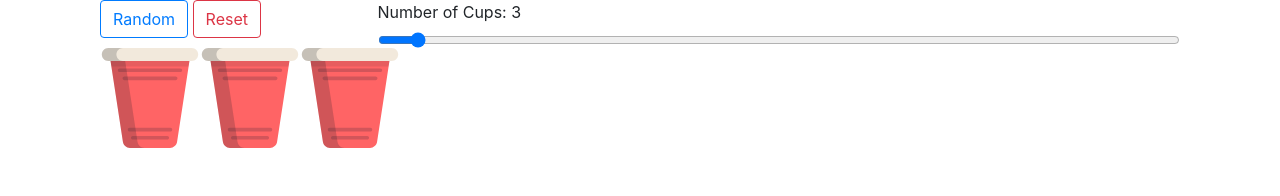
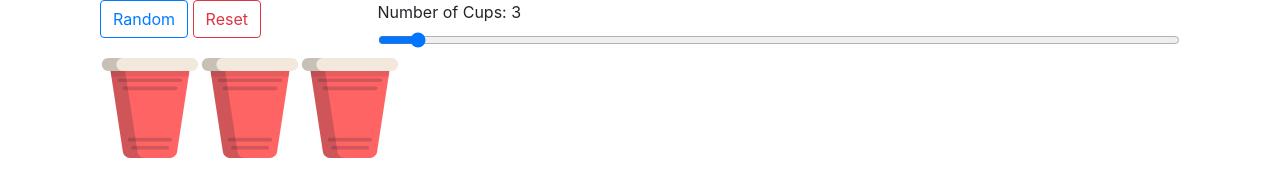
Before and after one commit to IHTFY/cups, a plain HTML site: page index.html in a window 1280 px wide. Drawn offline with nearby package versions, Linux system fonts and the light colour scheme.

Commit message:
inline-block with margin

```diff
--- a/style.css
+++ b/style.css
@@ -17,5 +17,8 @@
 }
 
 div.cup-holder {
-  display: inline;
+  display: inline-block;
+  width: 100;
+  height: 100;
+  margin: 10px 0px;
 }
```
